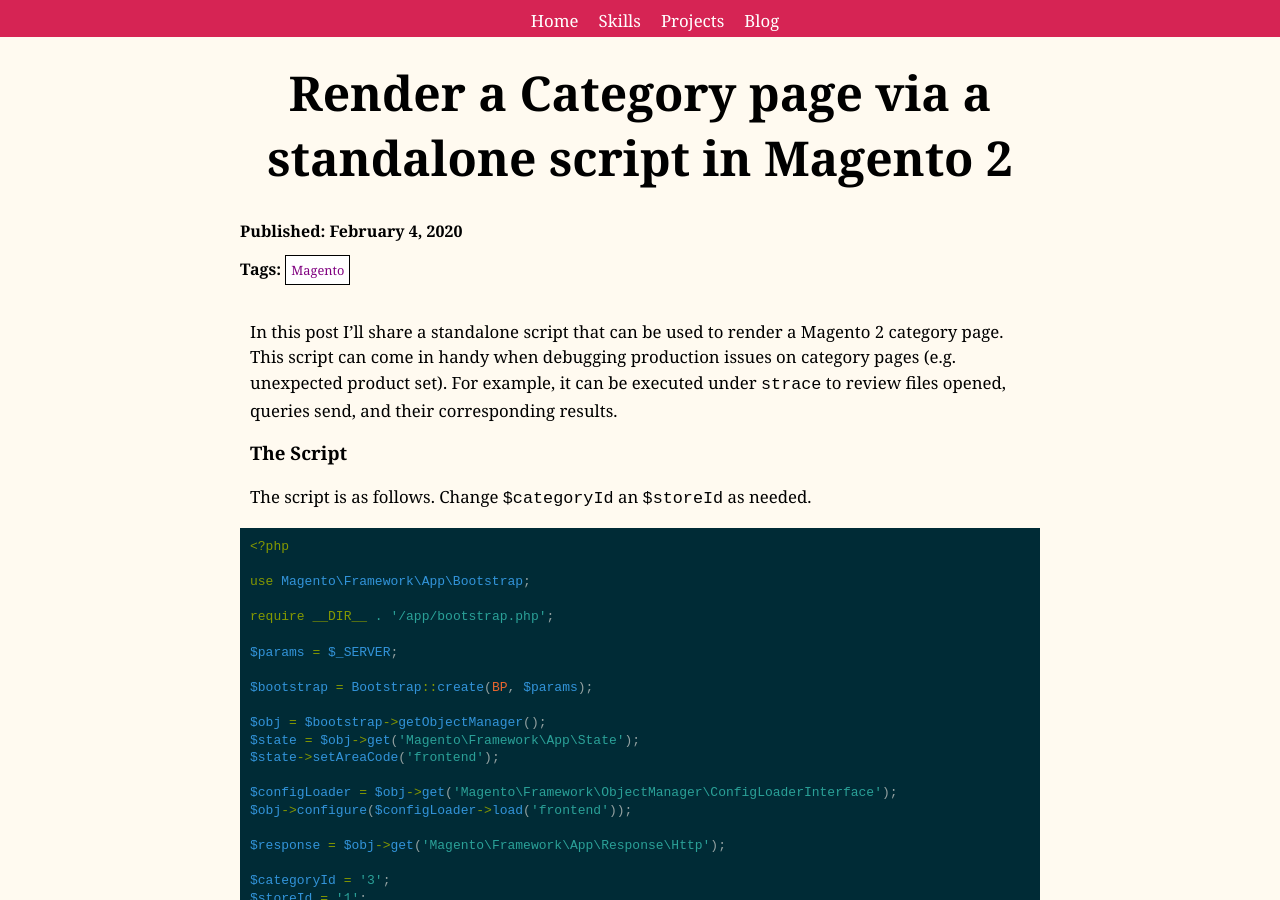
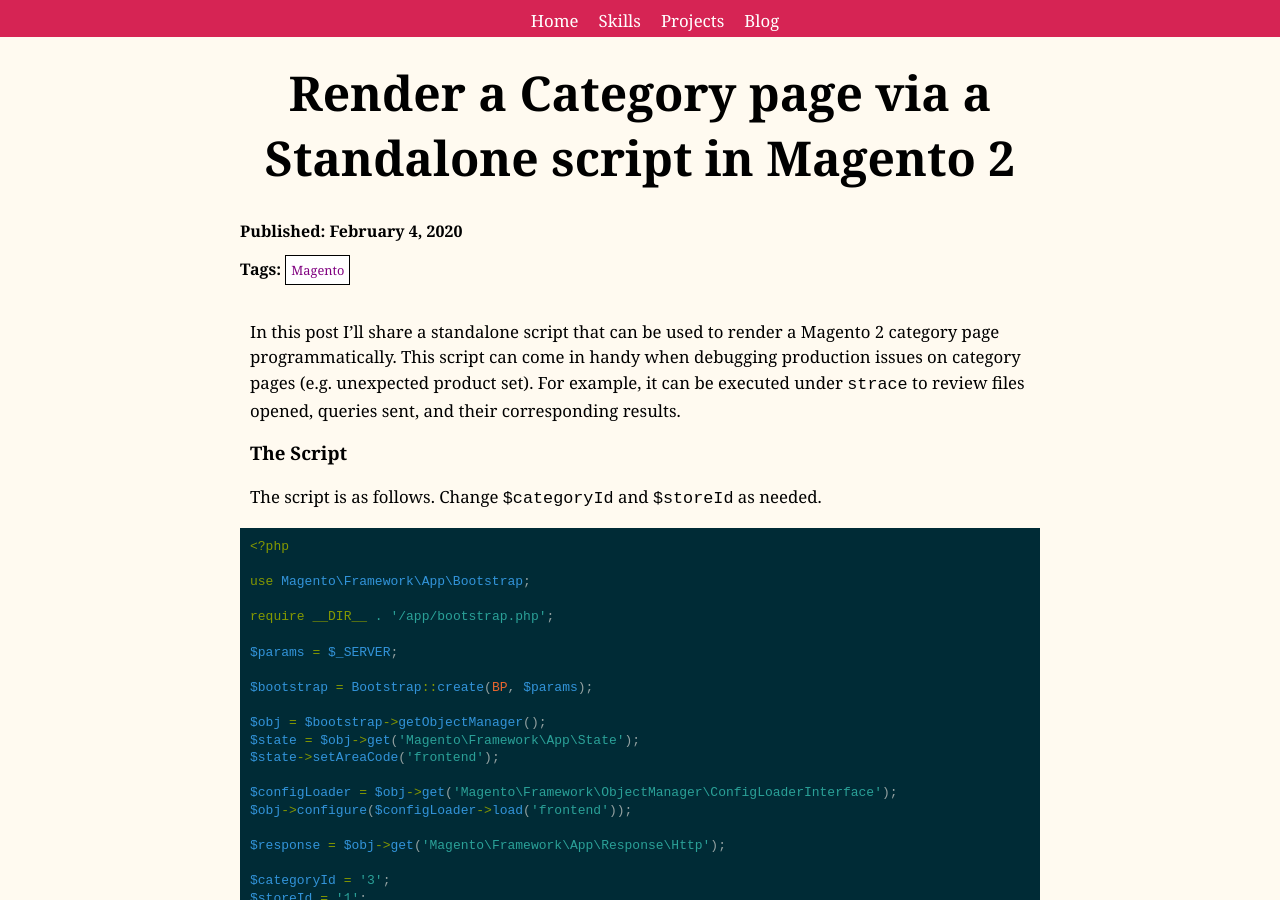
Before and after one commit to mpchadwick/mpchadwick.github.io, a Jekyll site: the page built from _posts/2020-02-05-magento-2-render-category-via-standalone-script.md, in a window 1280 px wide and 900 px high. Built offline with Jekyll 4.4.1, drawn with Linux system fonts in a browser that asks for light colours; comment, search, counter and statistics services are not loaded.

Commit message:
Minor issue fixup

````diff
--- a/_posts/2020-02-05-magento-2-render-category-via-standalone-script.md
+++ b/_posts/2020-02-05-magento-2-render-category-via-standalone-script.md
@@ -1,18 +1,18 @@
 ---
 layout: blog-single
-title: Render a Category page via a standalone script in Magento 2
+title: Render a Category page via a Standalone script in Magento 2
 date: February 4, 2020
 image:
 tags: [Magento]
 ---
 
-In this post I'll share a standalone script that can be used to render a Magento 2 category page. This script can come in handy when debugging production issues on category pages (e.g. unexpected product set). For example, it can be executed under `strace` to review files opened, queries send, and their corresponding results.
+In this post I'll share a standalone script that can be used to render a Magento 2 category page programmatically. This script can come in handy when debugging production issues on category pages (e.g. unexpected product set). For example, it can be executed under `strace` to review files opened, queries sent, and their corresponding results.
 
 <!-- excerpt_separator -->
 
 ### The Script
 
-The script is as follows. Change `$categoryId` an `$storeId` as needed.
+The script is as follows. Change `$categoryId` and `$storeId` as needed.
 
 ```php
 <?php
````
